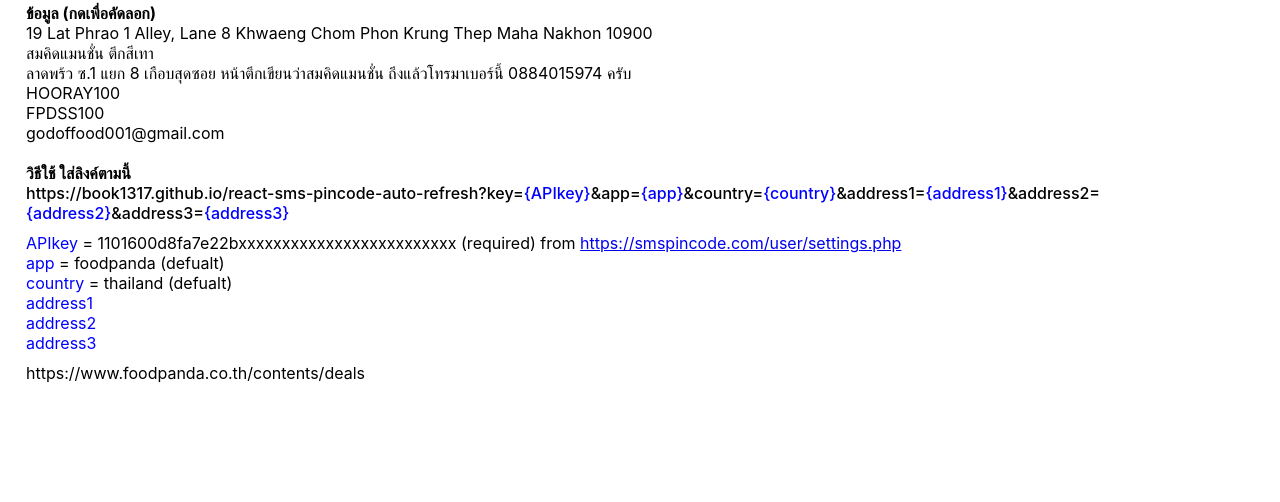
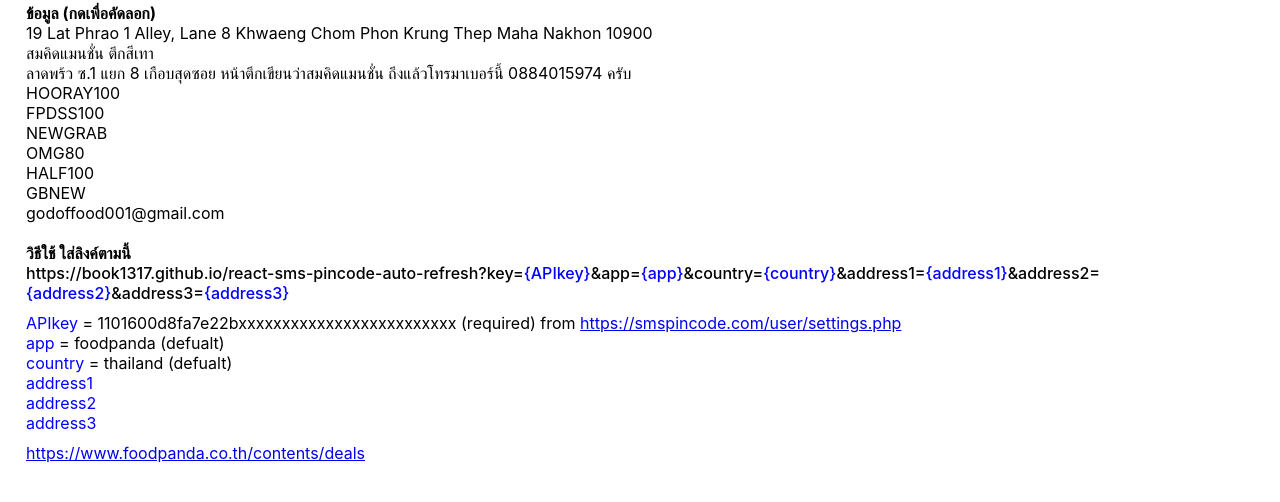
Before and after one commit to book1317/react-sms-pincode-auto-refresh, a React (Create React App) app: page / in a window 1280 px wide. Shown: the part 240-742 px from the top of the page. Built offline with nearby package versions, Linux system fonts and the light colour scheme; no server answers.

Commit message:
update code

```diff
--- a/package.json
+++ b/package.json
@@ -13,7 +13,7 @@
     "web-vitals": "^1.1.2"
   },
   "scripts": {
-    "start": "react-scripts start",
+    "start": "set PORT=3001 && react-scripts start",
     "predeploy": "npm run build",
     "deploy": "gh-pages -d build",
     "build": "react-scripts build",
--- a/src/App.js
+++ b/src/App.js
@@ -208,6 +208,10 @@
                     </CopyButton>
                     <CopyButton>HOORAY100</CopyButton>
                     <CopyButton>FPDSS100</CopyButton>
+                    <CopyButton>NEWGRAB</CopyButton>
+                    <CopyButton>OMG80</CopyButton>
+                    <CopyButton>HALF100</CopyButton>
+                    <CopyButton>GBNEW</CopyButton>
                     <CopyButton>godoffood001@gmail.com</CopyButton>
                 </div>
 
@@ -243,14 +247,12 @@
                         <span className="redText">address3</span>
                     </div>
 
-                    <div
+                    <a
                         style={{ marginTop: '10px', display: 'block', cursor: 'pointer' }}
-                        onClick={() => {
-                            window.open('https://www.foodpanda.co.th/contents/deals');
-                        }}
+                        href="https://www.foodpanda.co.th/contents/deals"
                     >
                         https://www.foodpanda.co.th/contents/deals
-                    </div>
+                    </a>
                 </div>
             </div>
         );
```
